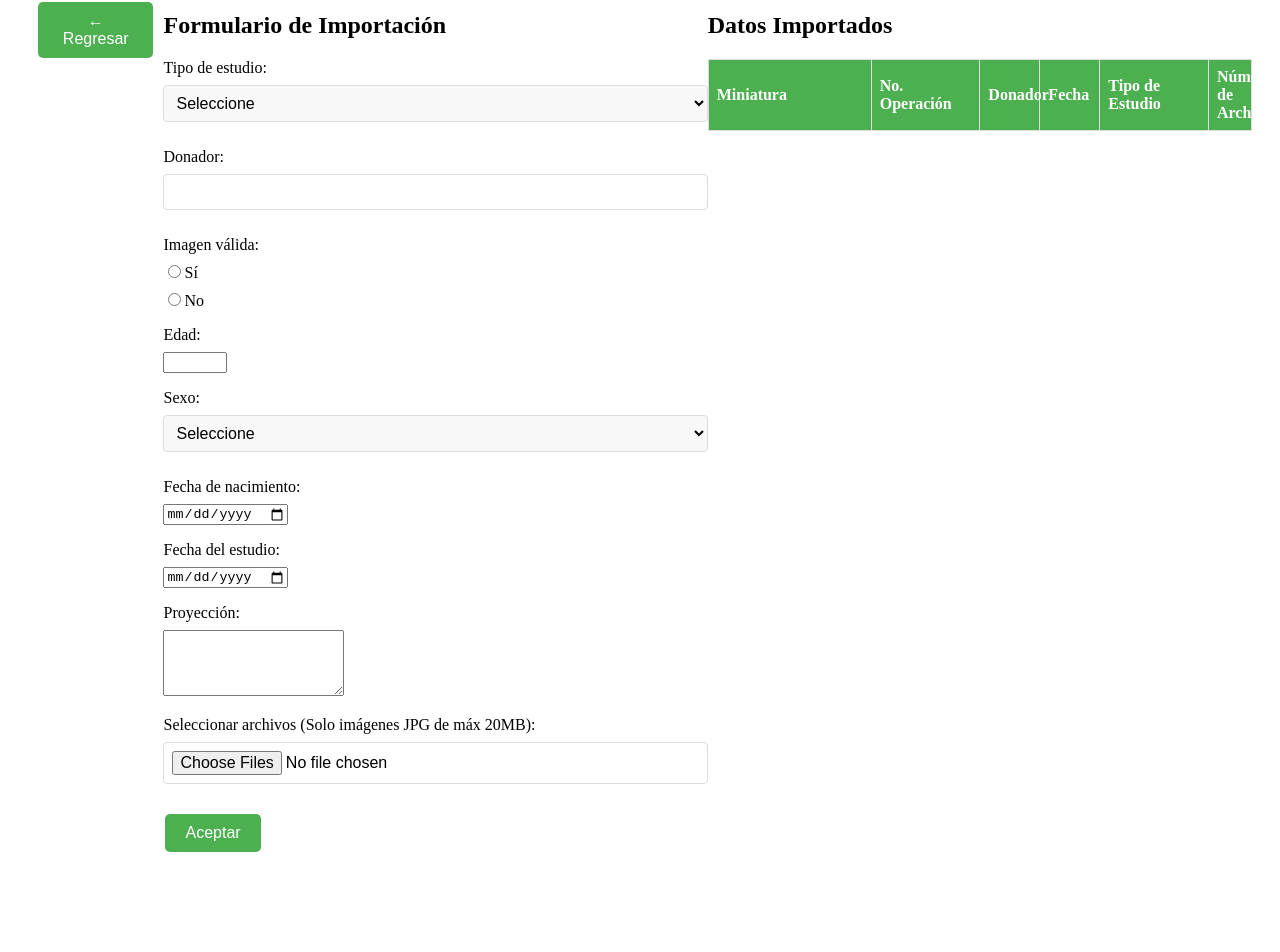
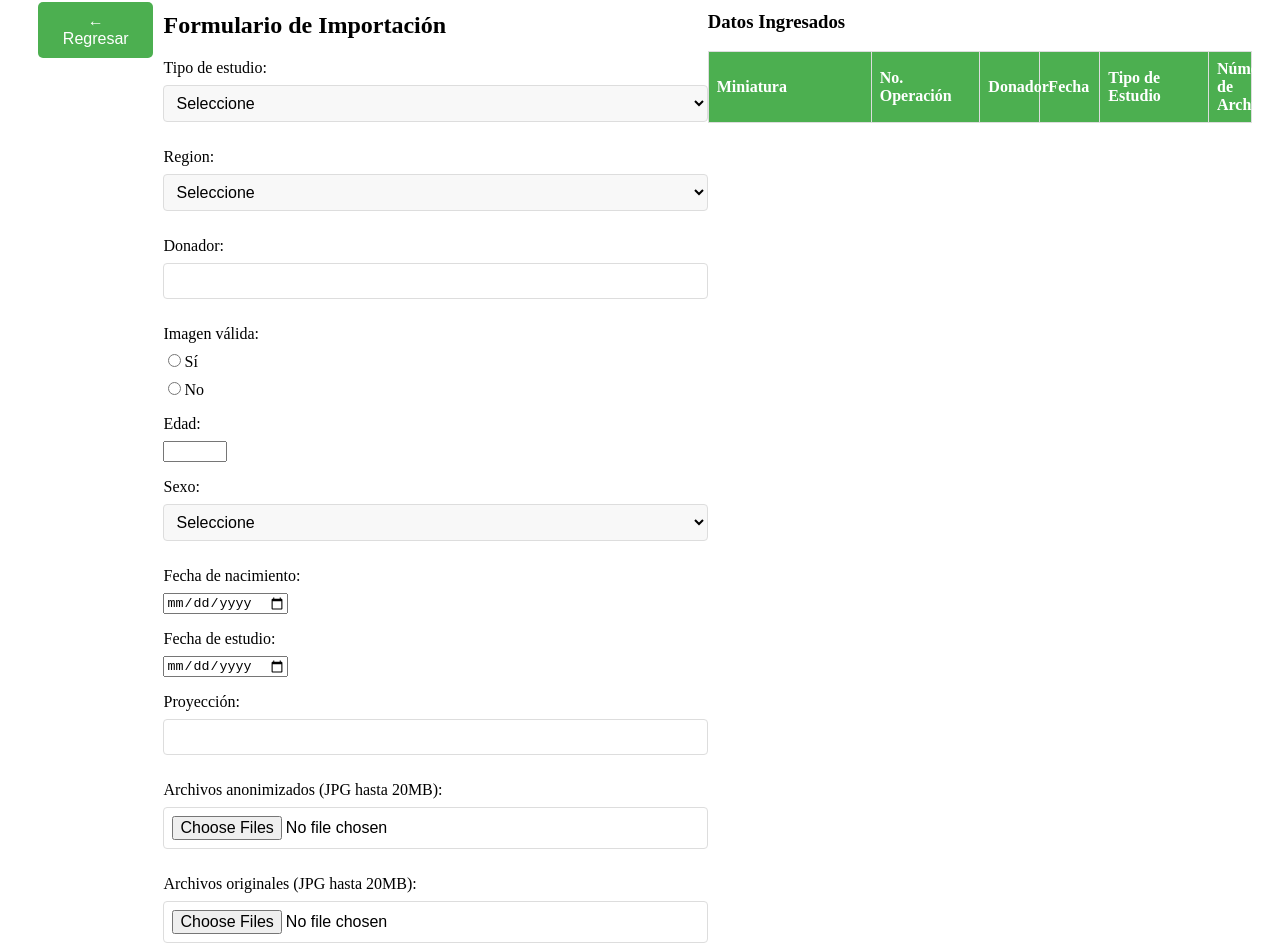
Before and after one commit to elCatmon/repositorio_imagenes_columna, a React (Create React App) app in the folder pruebas/: page /importar in a window 1280 px wide. Shown: the part 28-980 px from the top of the page. Before the commit the page ends 904 px from the top, so only its background shows below. Built offline with nearby package versions, Linux system fonts and the light colour scheme; what cornerstone-wado-image-loader would draw is missing.

Commit message:
Update Importar.js

```diff
--- a/pruebas/src/components/Importar.js
+++ b/pruebas/src/components/Importar.js
@@ -6,6 +6,7 @@ const Importar = () => {
   const navigate = useNavigate(); // Inicializa la función de navegación
   const [formData, setFormData] = useState({
     tipoEstudio: '',
+    region: "",
     donador: '',
     imagenValida: '',
     edad: '',
@@ -13,7 +14,8 @@ const Importar = () => {
     fechaNacimiento: '',
     fechaEstudio: '',
     proyeccion: '',
-    archivos: []
+    archivosAnonimizados: [],
+    archivosOriginales: []
   });
 
   const [tablaDatos, setTablaDatos] = useState([]);
@@ -30,6 +32,7 @@ const Importar = () => {
   };
 
   const handleFileChange = (e) => {
+    const { name } = e.target;
     const files = Array.from(e.target.files);
     console.log('Archivos seleccionados:', files);
 
@@ -42,7 +45,12 @@ const Importar = () => {
       console.warn('Algunos archivos no cumplen con los criterios de validación');
     }
 
-    setFormData((prevData) => ({ ...prevData, archivos: validFiles }));
+    setFormData((prevData) => ({
+      ...prevData,
+      [name]: validFiles
+    }));
+
+    console.log('Archivos después de la validación:', validFiles);
   };
 
   const generateRandomCode = () => {
@@ -56,7 +64,7 @@ const Importar = () => {
     console.log('Datos del formulario al enviar:', formData);
 
     const noOperacion = generateRandomCode();
-    const miniaturas = formData.archivos.map(file => URL.createObjectURL(file));
+    const miniaturas = formData.archivosOriginales.map(file => URL.createObjectURL(file));
 
     const nuevoRegistro = {
       miniaturas,
@@ -64,26 +72,36 @@ const Importar = () => {
       donador: formData.donador,
       fecha: formData.fechaEstudio,
       tipoEstudio: formData.tipoEstudio,
-      numeroArchivos: formData.archivos.length
+      numeroArchivos: formData.archivosOriginales.length
     };
 
     setTablaDatos((prevData) => [...prevData, nuevoRegistro]);
 
-    // Prepara el objeto FormData para enviar al servidor
     const formDataToSend = new FormData();
     formDataToSend.append('estudio_ID', noOperacion);
-    formDataToSend.append('hash', ''); // Genera un hash si es necesario
+    formDataToSend.append('hash', ''); // O genera un hash si es necesario
+    formDataToSend.append('donador', formData.donador)
     formDataToSend.append('estudio', formData.tipoEstudio);
+    formDataToSend.append('region', formData.region);
     formDataToSend.append('sexo', formData.sexo);
     formDataToSend.append('edad', formData.edad);
     formDataToSend.append('fecha_nacimiento', formData.fechaNacimiento);
     formDataToSend.append('proyeccion', formData.proyeccion);
-    formDataToSend.append('hallazgos', ''); // Asume que no envías hallazgos en el frontend
     formDataToSend.append('fecha_estudio', formData.fechaEstudio);
 
-    formData.archivos.forEach((file, index) => {
-      formDataToSend.append(`imagenes`, file); // Enviar los archivos correctamente
-    });
+    // Solo agrega archivos anonimizados si hay
+    if (formData.archivosAnonimizados.length > 0) {
+      formData.archivosAnonimizados.forEach((file) => {
+        formDataToSend.append('archivosAnonimizados', file);
+      });
+    }
+
+    // Solo agrega archivos originales si hay
+    if (formData.archivosOriginales.length > 0) {
+      formData.archivosOriginales.forEach((file) => {
+        formDataToSend.append('archivosOriginales', file);
+      });
+    }
 
     try {
       const response = await fetch(`${BASE_URL}/importar`, {
@@ -92,7 +110,9 @@ const Importar = () => {
       });
 
       if (!response.ok) {
-        throw new Error('Error al enviar los datos');
+        // Captura más información sobre el error
+        const errorResponse = await response.text();
+        throw new Error(`Error al enviar los datos: ${errorResponse}`);
       }
 
       const responseData = await response.json();
@@ -103,6 +123,7 @@ const Importar = () => {
       // Limpiar el formulario
       setFormData({
         tipoEstudio: '',
+        region:'',
         donador: '',
         imagenValida: '',
         edad: '',
@@ -110,17 +131,16 @@ const Importar = () => {
         fechaNacimiento: '',
         fechaEstudio: '',
         proyeccion: '',
-        archivos: []
+        archivosAnonimizados: [],
+        archivosOriginales: []
       });
 
     } catch (error) {
-      console.error('Error al enviar los datos:', error);
-      setError('Error al enviar los datos');
+      console.error('Error al enviar los datos:', error.message);
+      setError(`Error al enviar los datos: ${error.message}`);
       setMensaje('');
     }
   };
-
-
 
   return (
     <div className="importar-container">
@@ -129,7 +149,7 @@ const Importar = () => {
       </div>
       <div className="form-section">
         <h2>Formulario de Importación</h2>
-        <form onSubmit={handleSubmit}>
+        <form onSubmit={handleSubmit} encType="multipart/form-data">
           {/* Tipo de estudio */}
           <div className="form-group">
             <label>Tipo de estudio:</label>
@@ -149,6 +169,31 @@ const Importar = () => {
               <option value="MedicinaNuclear">Medicina Nuclear</option>
               <option value="RadioTerapia">Radio Terapia</option>
               <option value="Fluroscopia">Fluoroscopia</option>
+            </select>
+          </div>
+
+          {/* Region */}
+          <div className="form-group">
+            <label>Region:</label>
+            <select
+              name="region"
+              value={formData.region}
+              onChange={handleChange}
+              required
+            >
+              <option value="">Seleccione</option>
+              <option value="cabeza-y-cuello">Cabeza y Cuello</option>
+              <option value="torso">Torso</option>
+              <option value="abdomen">Abdomen</option>
+              <option value="pelvis">Pelvis</option>
+              <option value="columna-vertebral">Columna Vertebral</option>
+              <option value="extremidades-superiores">Extremidades Superiores</option>
+              <option value="extremidades-inferiores">Extremidades Inferiores</option>
+              <option value="sistema-musculoesqueletico">Sistema Musculoesquelético</option>
+              <option value="sistema-cardiovascular">Sistema Cardiovascular</option>
+              <option value="sistema-respiratorio">Sistema Respiratorio</option>
+              <option value="sistema -digestivo">Sistema Digestivo</option>
+              <option value="sistema-urogenital">Sistema Urogenital</option>
             </select>
           </div>
 
@@ -227,9 +272,9 @@ const Importar = () => {
             />
           </div>
 
-          {/* Fecha del estudio */}
+          {/* Fecha de estudio */}
           <div className="form-group">
-            <label>Fecha del estudio:</label>
+            <label>Fecha de estudio:</label>
             <input
               type="date"
               name="fechaEstudio"
@@ -242,37 +287,50 @@ const Importar = () => {
           {/* Proyección */}
           <div className="form-group">
             <label>Proyección:</label>
-            <textarea
+            <input
+              type="text"
               name="proyeccion"
               value={formData.proyeccion}
               onChange={handleChange}
-              rows="4"
               required
             />
           </div>
 
-          {/* Selección de archivos */}
+          {/* Archivos anonimizados */}
           <div className="form-group">
-            <label>Seleccionar archivos (Solo imágenes JPG de máx 20MB):</label>
+            <label>Archivos anonimizados (JPG hasta 20MB):</label>
             <input
               type="file"
+              name="archivosAnonimizados"
+              onChange={handleFileChange}
+              accept=".jpg"
               multiple
-              accept="image/jpeg"
-              name="archivos"
-              onChange={handleFileChange}
               required
             />
           </div>
 
-          <button type="submit">Aceptar</button>
+          {/* Archivos originales */}
+          <div className="form-group">
+            <label>Archivos originales (JPG hasta 20MB):</label>
+            <input
+              type="file"
+              name="archivosOriginales"
+              onChange={handleFileChange}
+              accept=".jpg"
+              multiple
+              required
+            />
+          </div>
+
+          <button type="submit">Enviar</button>
         </form>
 
+        {error && <p className="error-message">{error}</p>}
         {mensaje && <p className="success-message">{mensaje}</p>}
-        {error && <p className="error-message">{error}</p>}
       </div>
 
       <div className="table-section">
-        <h2>Datos Importados</h2>
+        <h3>Datos Ingresados</h3>
         <table>
           <thead>
             <tr>
@@ -285,18 +343,18 @@ const Importar = () => {
             </tr>
           </thead>
           <tbody>
-            {tablaDatos.map((data, index) => (
+            {tablaDatos.map((dato, index) => (
               <tr key={index}>
                 <td>
-                  {data.miniaturas.map((miniatura, idx) => (
-                    <img key={idx} src={miniatura} alt={`Miniatura ${idx}`} width="100" />
+                  {dato.miniaturas.map((miniatura, miniIndex) => (
+                    <img key={miniIndex} src={miniatura} alt="Miniatura" width="50" height="50" />
                   ))}
                 </td>
-                <td>{data.noOperacion}</td>
-                <td>{data.donador}</td>
-                <td>{data.fecha}</td>
-                <td>{data.tipoEstudio}</td>
-                <td>{data.numeroArchivos}</td>
+                <td>{dato.noOperacion}</td>
+                <td>{dato.donador}</td>
+                <td>{dato.fecha}</td>
+                <td>{dato.tipoEstudio}</td>
+                <td>{dato.numeroArchivos}</td>
               </tr>
             ))}
           </tbody>
```
